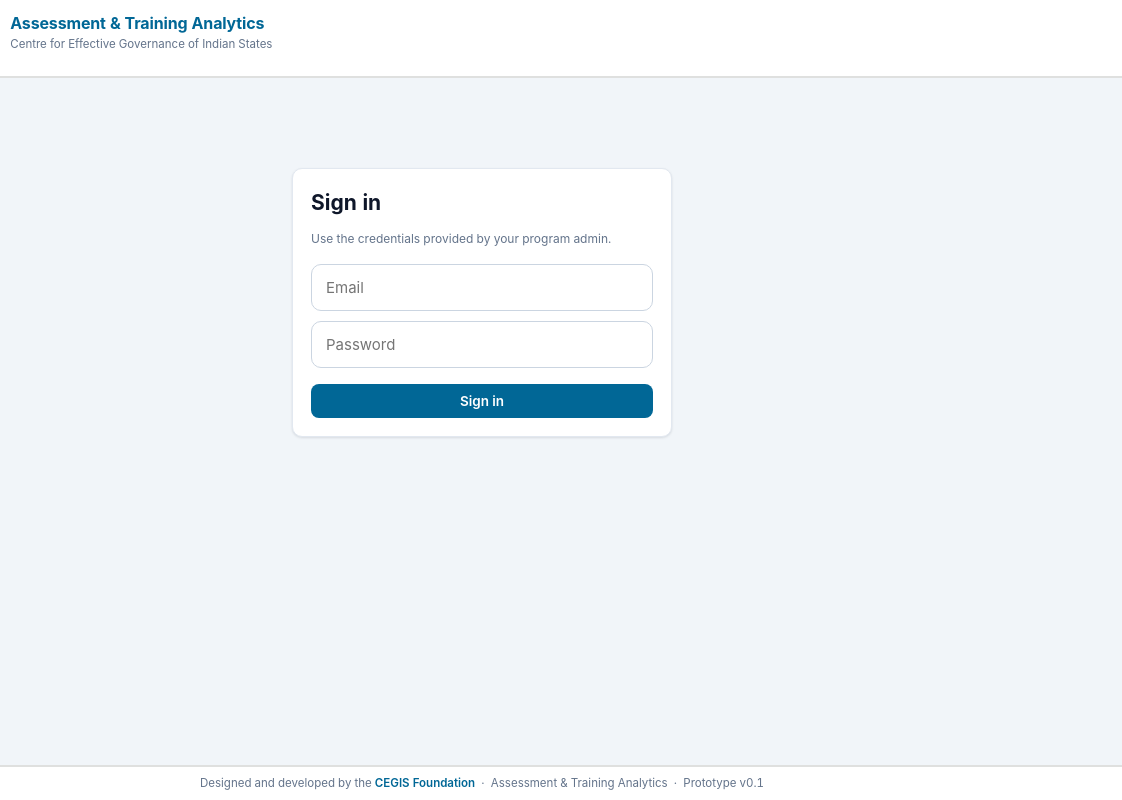
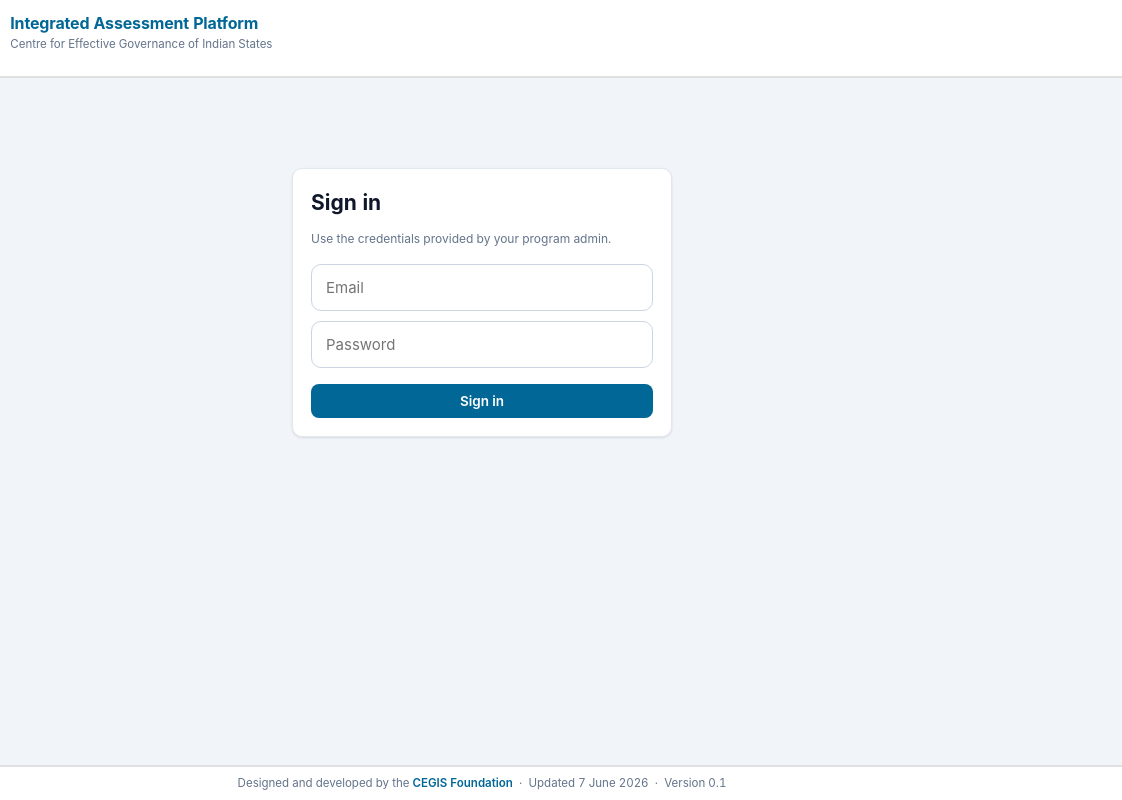
Before and after one commit to fxmkxn/cegis-assessment-platform, a plain HTML site: page index.html in a window 1280 px wide. Shown: the full height of the page, 158-1280 px from the left. Drawn offline with nearby package versions, Linux system fonts and the light colour scheme.

Commit message:
Update index.html

```diff
--- a/index.html
+++ b/index.html
@@ -3,7 +3,7 @@
 <head>
 <meta charset="utf-8">
 <meta name="viewport" content="width=device-width, initial-scale=1">
-<title>Assessment &amp; Training Analytics — CEGIS</title>
+<title>Integrated Assessment Platform - CEGIS</title>
 <link rel="stylesheet" href="styles.css">
 </head>
 <body>
@@ -13,7 +13,7 @@
 <header class="site-header">
   <img src="cegis_logo.png" alt="CEGIS" onerror="this.style.display='none'">
   <div class="site-title">
-    <h1>Assessment &amp; Training Analytics</h1>
+    <h1>Integrated Assessment Platform</h1>
     <p>Centre for Effective Governance of Indian States</p>
   </div>
   <div class="spacer"></div>
@@ -39,7 +39,7 @@
 
 <footer class="site-footer">
   Designed and developed by the <a href="https://cegis.org" target="_blank" rel="noopener">CEGIS Foundation</a>
-  &nbsp;&middot;&nbsp; Assessment &amp; Training Analytics &nbsp;&middot;&nbsp; Prototype v0.1
+  &nbsp;&middot;&nbsp; Updated 7 June 2026 &nbsp;&middot;&nbsp; Version 0.1
 </footer>
 
 <div id="modalRoot"></div>
```
